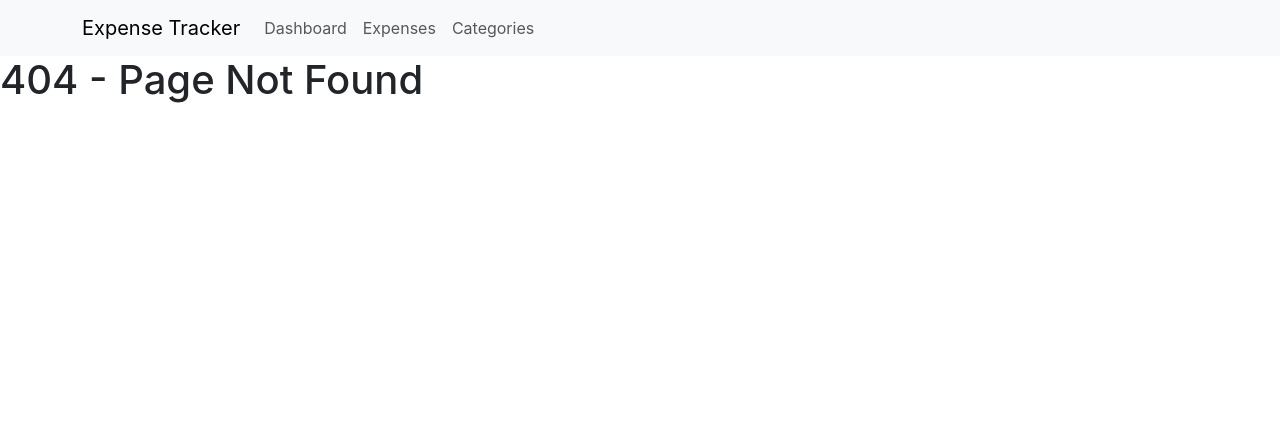
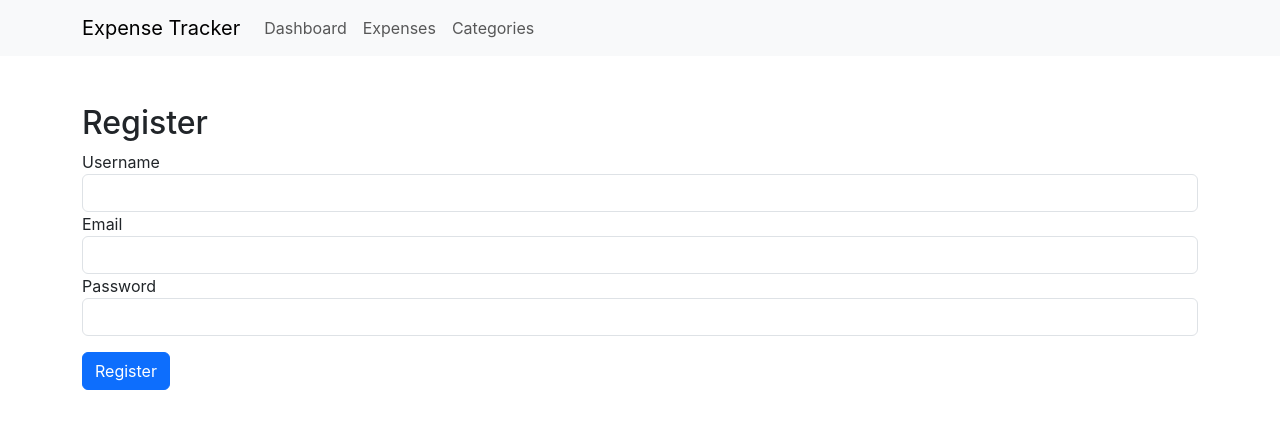
Before and after one commit to rakeshpawar05/expense-tracker-react, a React (Create React App) app: page /register in a window 1280 px wide. Before the commit this address had no page. Shown: the top 428 px of the page. Built offline with nearby package versions, Linux system fonts and the light colour scheme.

Commit message:
added register page

```diff
--- a/src/api/AxiosService.js
+++ b/src/api/AxiosService.js
@@ -11,3 +11,5 @@ import axiosInstance from "./Axios";
 export const login = async (AuthRequest) => await axiosInstance.post("/auth/login", AuthRequest);
 
 export const getAmount = async (monthId) => await axiosInstance.get(`/months/${monthId}/amount`)
+
+export const registerApi = async (UserDetails) => await axiosInstance.post(`/auth/register`, UserDetails)
--- a/src/pages/LoginPage.js
+++ b/src/pages/LoginPage.js
@@ -18,6 +18,10 @@ const LoginPage = () => {
         userName: Yup.string().email("Invalid email address").required("Required"),
         password: Yup.string().min(6, "Minimum 6 characters").required("Required"),
     });
+
+    const onClickRegister = () => {
+        navigate('/register')
+    }
 
     const handleSubmit = async (values) => {
 
@@ -83,6 +87,10 @@ const LoginPage = () => {
                         </Form>
                     )}
                 </Formik>
+                <div className="card p-4 w-50">
+                    <div className="text-center">Register here...</div>
+                    <button className="btn btn-success" onClick={() => onClickRegister()}>Register</button>
+                </div>
             </div>
         </div>
     );
--- /dev/null
+++ b/src/pages/RegisterPage.js
@@ -0,0 +1,65 @@
+import React from "react";
+import { Formik, Form, Field, ErrorMessage } from "formik";
+import * as Yup from "yup";
+import { useNavigate } from "react-router-dom";
+import { registerApi } from "../api/AxiosService";
+
+const Register = () => {
+    const navigate = useNavigate();
+
+    // Validation Schema
+    const validationSchema = Yup.object({
+        name: Yup.string().required("Username is required"),
+        email: Yup.string().email("Invalid email").required("Email is required"),
+        password: Yup.string().min(6, "Password must be at least 6 characters").required("Password is required"),
+    });
+
+    const handleSubmit = async (values, { setSubmitting, setErrors }) => {
+        try {
+            console.log(values)
+            await registerApi(values); // Call register API
+            navigate("/"); // Redirect to login after success
+        } catch (error) {
+            setErrors({ general: error.response?.data?.message || "Registration failed. Try again." });
+        } finally {
+            setSubmitting(false);
+        }
+    };
+
+    return (
+        <div className="container mt-5">
+            <h2>Register</h2>
+            <Formik
+                initialValues={{ name: "", email: "", password: "" }}
+                validationSchema={validationSchema}
+                onSubmit={handleSubmit}
+            >
+                {({ isSubmitting, errors }) => (
+                    <Form>
+                        {errors.general && <div className="alert alert-danger">{errors.general}</div>}
+                        <div className="form-group">
+                            <label htmlFor="name">Username</label>
+                            <Field name="name" type="text" id="name" className="form-control" />
+                            <ErrorMessage name="name" component="div" className="text-danger" />
+                        </div>
+                        <div className="form-group">
+                            <label htmlFor="email">Email</label>
+                            <Field name="email" type="email" id="email" className="form-control" />
+                            <ErrorMessage name="email" component="div" className="text-danger" />
+                        </div>
+                        <div className="form-group">
+                            <label htmlFor="password">Password</label>
+                            <Field name="password" type="password" id="password" className="form-control" />
+                            <ErrorMessage name="password" component="div" className="text-danger" />
+                        </div>
+                        <button type="submit" className="btn btn-primary mt-3" disabled={isSubmitting}>
+                            {isSubmitting ? "Registering..." : "Register"}
+                        </button>
+                    </Form>
+                )}
+            </Formik>
+        </div>
+    );
+};
+
+export default Register;
--- a/src/routes/AppRoutes.js
+++ b/src/routes/AppRoutes.js
@@ -5,7 +5,7 @@ import LoginPage from "../pages/LoginPage";
 import DashboardPage from "../pages/DashboardPage";
 import ExpensesPage from "../pages/ExpensePage";
 import ProtectedRoute from "./ProtectedRoutes";
-import CategoryPage from "../pages/CategoryPage";
+import Register from "../pages/RegisterPage";
 
 const AppRoutes = () => {
     return (
@@ -13,6 +13,7 @@ const AppRoutes = () => {
             <Navbar />
             <Routes>
                 <Route path="/" element={<LoginPage />} />
+                <Route path="/register" element={<Register />} />
                 <Route
                     path="/dashboard"
                     element={
```
